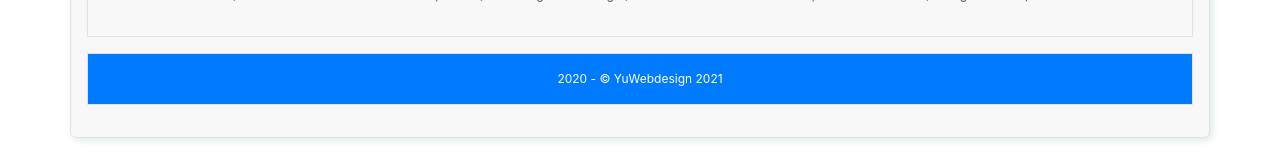
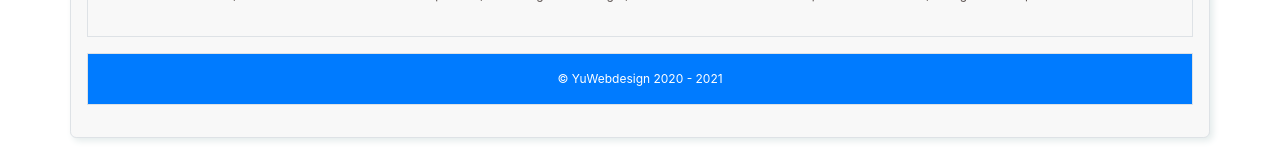
Before and after one commit to YuliaTarima/React-Cat-Counter, a React (Create React App) app: page / in a window 1280 px wide. Shown: the part 489-649 px from the top of the page. Built offline with nearby package versions, Linux system fonts and the light colour scheme.

Commit message:
Fix: fixed Footer component copyright date

```diff
--- a/src/App.css
+++ b/src/App.css
@@ -31,8 +31,7 @@
 #main-container {
   /* border-image: url(./images/wood.gif); */
 
-  /* margin: 10px 0; */
-	padding: 20px 40px;
+ 	padding: 20px 70px;
 	font-size: 9pt;
 	background-color: #F8F8F8;
 	color: #59504E;
--- a/src/components/Footer.js
+++ b/src/components/Footer.js
@@ -6,7 +6,7 @@ function Footer() {
   return (
     <div className="container p-3 my-3 bg-primary text-white border">
       <footer>
-        {new Date().getFullYear()} - &copy; YuWebdesign 2021
+        &copy; YuWebdesign {new Date().getFullYear()} - 2021
       </footer>
     </div>
   );
--- a/src/components/Header.js
+++ b/src/components/Header.js
@@ -1,7 +1,6 @@
 import React from 'react';
 import Logo from './Logo';
 import Nav from './Nav';
-
 
 function Header() {
 
--- a/src/components/NavHamburgerButton.js
+++ b/src/components/NavHamburgerButton.js
@@ -1,7 +1,6 @@
 import React from 'react';
 
 function NavHamburgerButton() {
-
 
   return (
 
--- a/src/components/NavItem.js
+++ b/src/components/NavItem.js
@@ -1,7 +1,6 @@
 import React from 'react';
 
 function NavItem() {
-
 
   return (
 
--- a/src/components/NavItemDropdown.js
+++ b/src/components/NavItemDropdown.js
@@ -1,7 +1,6 @@
 import React from 'react';
 
 function NavItemDropdown() {
-
 
   return (
 
```
